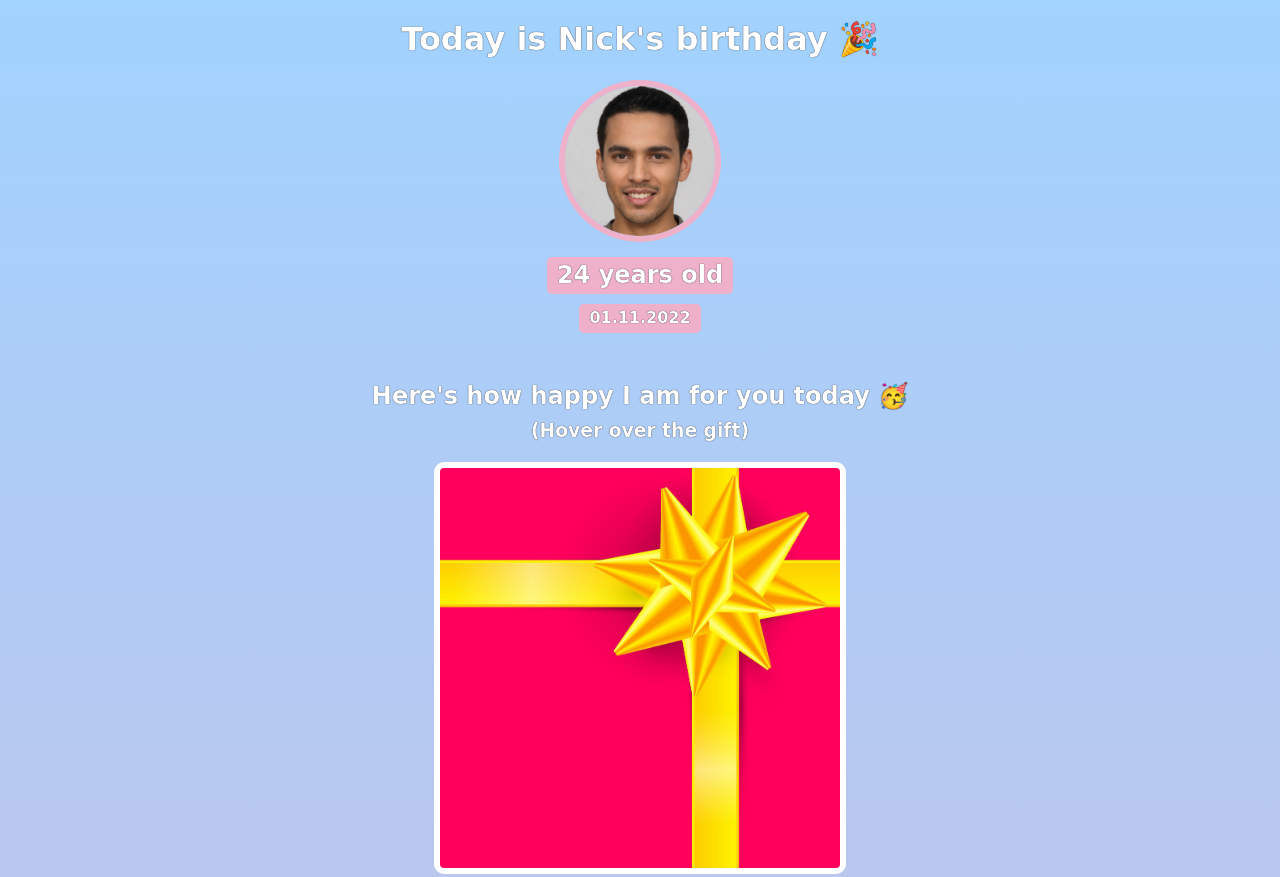
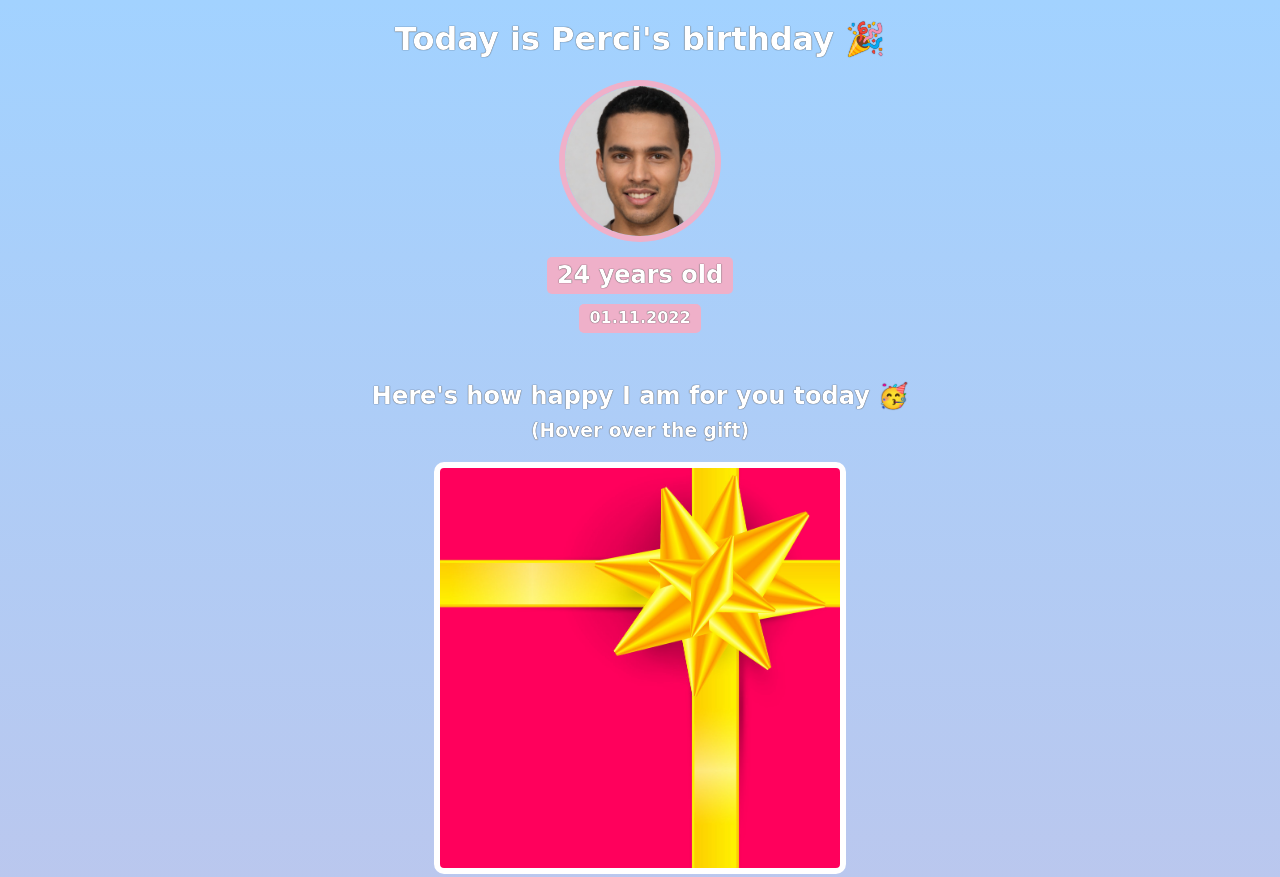
Before and after one commit to SithuminiDias/Birthday-card-site, a website built with Vite: page index.html in a window 1280 px wide. Shown: the top 877 px of the page. Built offline with nearby package versions, Linux system fonts and the light colour scheme; a web font is replaced by a local one.

Commit message:
Change the name to Perci

```diff
--- a/index.html
+++ b/index.html
@@ -7,7 +7,7 @@
     </head>
     <body>
         <div id="header">
-            <h1>Today is Nick's birthday 🎉</h1>
+            <h1>Today is Perci's birthday 🎉</h1>
             <img id="bff-img" src="images/nick.jpg">
             <h2 id="bday-age">24 years old</h2>
             <h4 id="bday-date">01.11.2022</h4>
```
